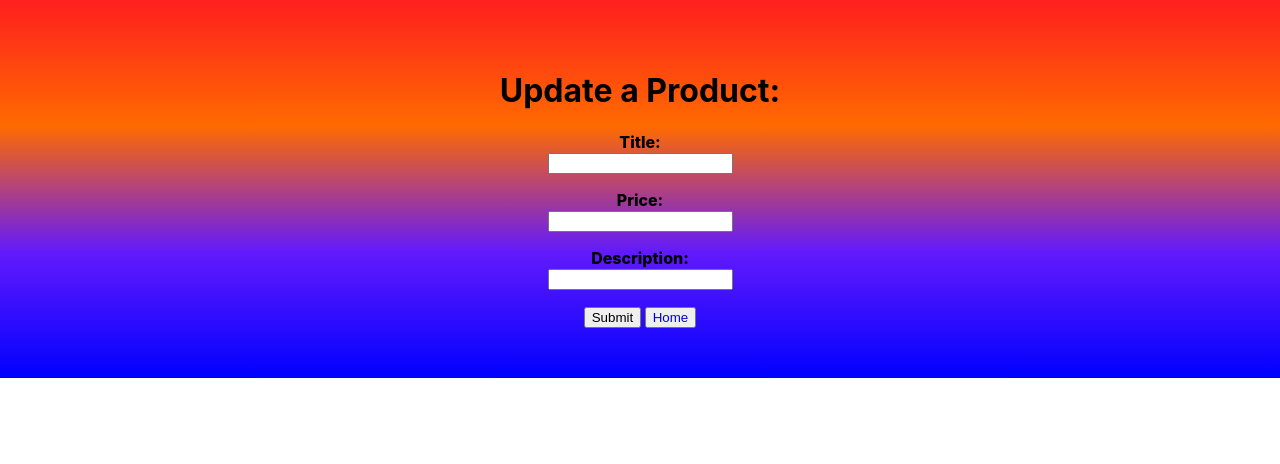
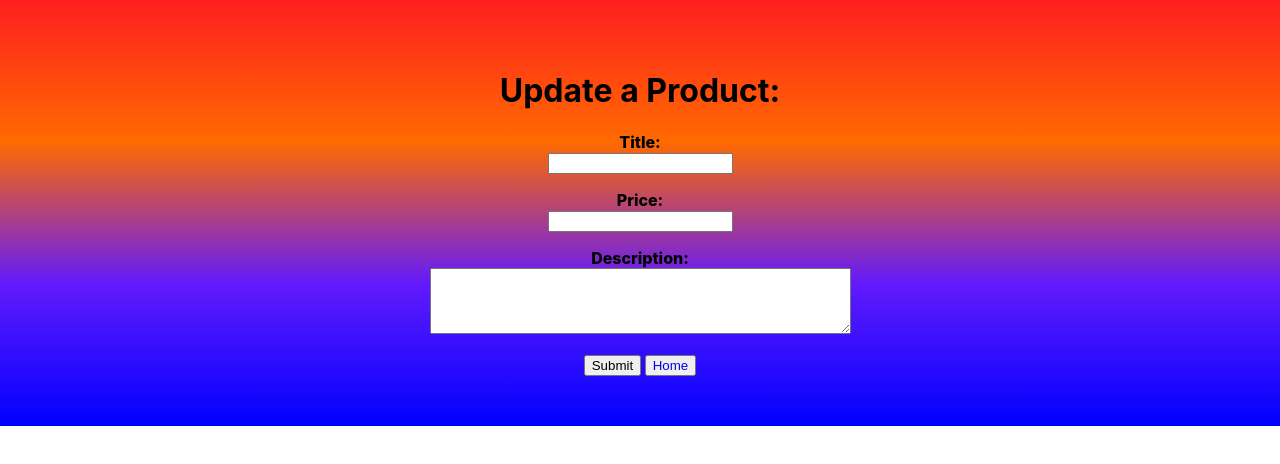
Before and after one commit to PaulDeUlloa/MERN_Product_Manager, a React (Create React App) app in the folder client/: page /products/1/edit in a window 1280 px wide. Shown: the top 464 px of the page. Built offline with nearby package versions, Linux system fonts and the light colour scheme; no server answers.

Commit message:
product form is now a text area

```diff
--- a/client/src/components/ProductForm.jsx
+++ b/client/src/components/ProductForm.jsx
@@ -55,8 +55,9 @@ export default () => {
       <p>
         <label>Description: </label>
         <br />
-        <input
-          type="text"
+        <textarea
+          rows="4"
+          cols="50"
           onChange={(e) => setDescription(e.target.value)}
           value={description}
         />
--- a/client/src/views/Update.jsx
+++ b/client/src/views/Update.jsx
@@ -65,8 +65,9 @@ const Update = (props) => {
         <p>
           <label>Description: </label>
           <br />
-          <input
-            type="text"
+          <textarea
+            rows="4"
+            cols="50"
             name="description"
             value={description}
             onChange={(e) => {
```
